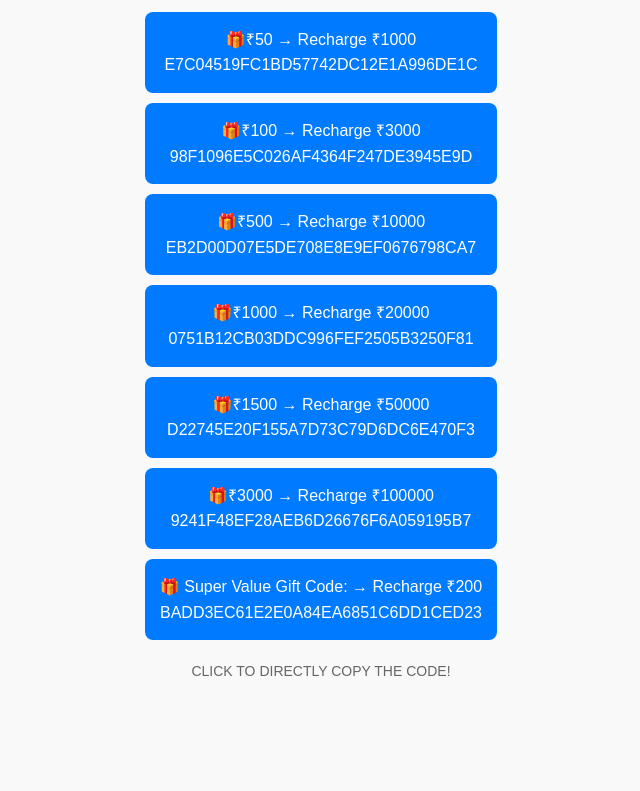
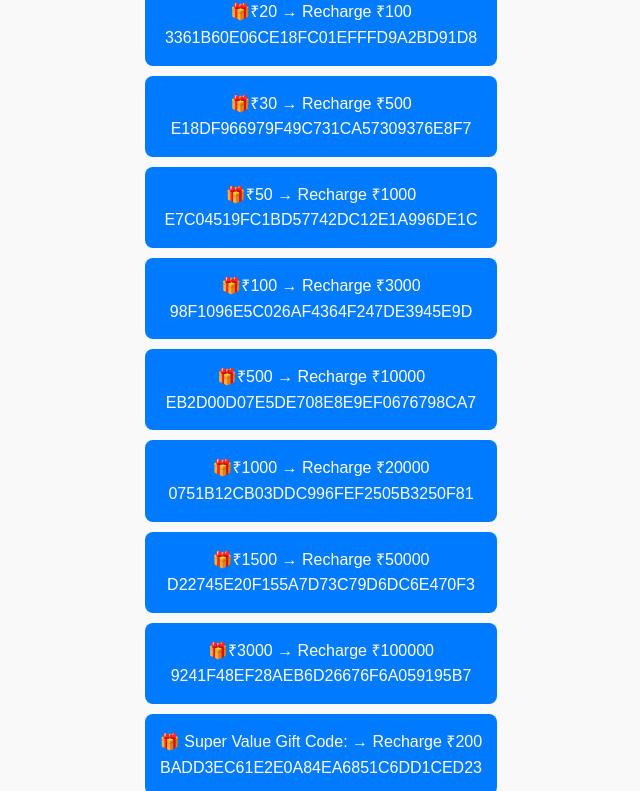
Before and after one commit to DaniPop88/code, a plain HTML site: page index.html in a window 1280 px wide. Shown: the part 110-901 px from the top of the page, without its empty margins (319-959 px from the left). Before the commit the page ends 840 px from the top, so only its background shows below. Drawn offline with Linux system fonts and the light colour scheme.

Commit message:
Add files via upload

```diff
--- a/index.html
+++ b/index.html
@@ -50,6 +50,12 @@
 <div class="container">
   <h1>51GAME CODES</h1>
 
+  <div class="code-item" onclick="copyToClipboard('3361B60E06CE18FC01EFFFD9A2BD91D8')">
+    🎁₹20 → Recharge ₹100<br>3361B60E06CE18FC01EFFFD9A2BD91D8
+  </div>
+  <div class="code-item" onclick="copyToClipboard('E18DF966979F49C731CA57309376E8F7')">
+    🎁₹30 → Recharge ₹500<br>E18DF966979F49C731CA57309376E8F7
+  </div>
   <div class="code-item" onclick="copyToClipboard('E7C04519FC1BD57742DC12E1A996DE1C')">
     🎁₹50 → Recharge ₹1000<br>E7C04519FC1BD57742DC12E1A996DE1C
   </div>
```
